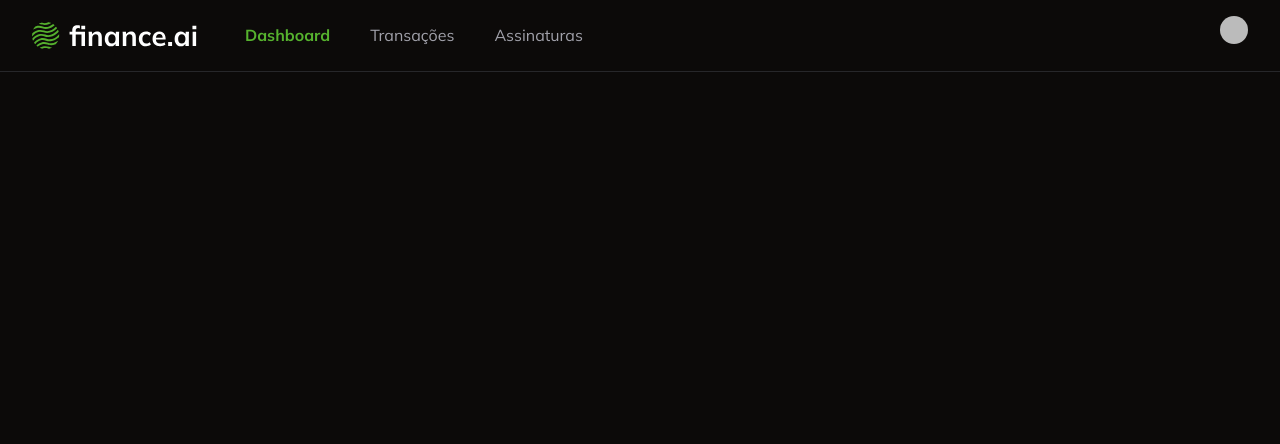
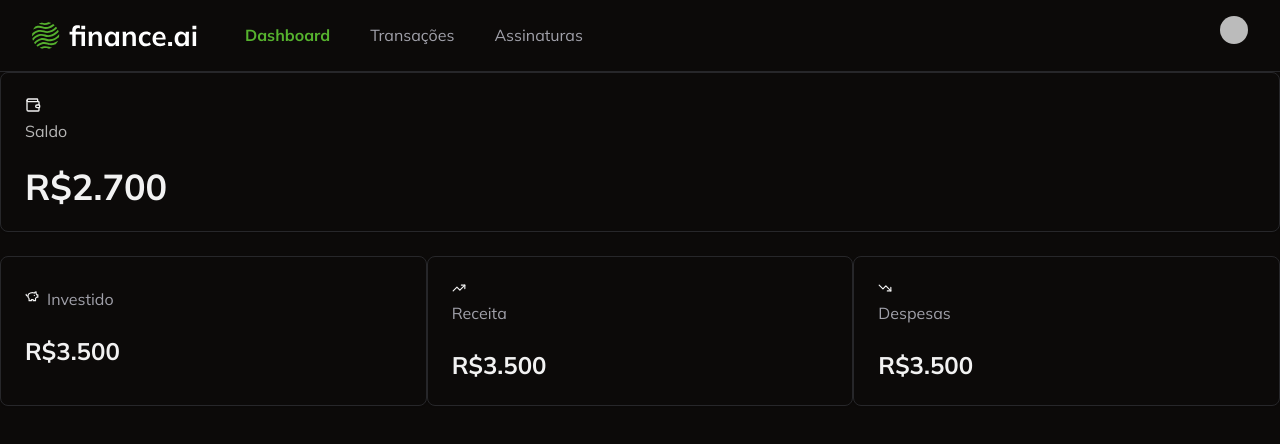
Before and after one commit to RNoleto/finance-ai, a Next.js app: page / in a window 1280 px wide. Shown: the top 444 px of the page. Built offline with nearby package versions, Linux system fonts and the light colour scheme; no server answers; sample sign-in values are in the browser's storage; some icons are missing.

Commit message:
:wrench: BKP: Pausa na aula 5 00:26:00

```diff
--- /dev/null
+++ b/app/(home)/_components/summary-card.tsx
@@ -0,0 +1,18 @@
+import { Card, CardContent, CardHeader } from "@/app/_components/ui/card";
+import { PiggyBankIcon } from "lucide-react";
+
+const SummaryCard = () => {
+    return (
+        <Card>
+                <CardHeader className="flex-row items-center gap-2">
+                    <PiggyBankIcon size={14} />
+                    <p className="text-muted-foreground">Investido</p>
+                </CardHeader>
+                <CardContent>
+                    <p className="text-2xl font-bold">R$3.500</p>
+                </CardContent>
+            </Card>
+     );
+}
+
+export default SummaryCard;
--- /dev/null
+++ b/app/(home)/_components/summary-cards.tsx
@@ -0,0 +1,54 @@
+import { Card, CardContent, CardHeader } from "@/app/_components/ui/card";
+import { PiggyBankIcon, TrendingDownIcon, TrendingUpIcon, WalletIcon } from "lucide-react";
+
+const SummaryCards = () => {
+    return (
+        <div className="space-y-6">
+            {/* PRIMEIRO CARD */}
+            <Card>
+                <CardHeader>
+                    <WalletIcon size={16} />
+                    <p className="text-white opacity-70">Saldo</p>
+                </CardHeader>
+                <CardContent>
+                    <p className="text-4xl font-bold">R$2.700</p>
+                </CardContent>
+            </Card>
+
+            {/* OUTROS CARDS */}
+            <div className="grid grid-cols-3">
+            <Card>
+                <CardHeader className="flex-row items-center gap-2">
+                    <PiggyBankIcon size={14} />
+                    <p className="text-muted-foreground">Investido</p>
+                </CardHeader>
+                <CardContent>
+                    <p className="text-2xl font-bold">R$3.500</p>
+                </CardContent>
+            </Card>
+
+            <Card>
+                <CardHeader>
+                    <TrendingUpIcon size={14} />
+                    <p className="text-muted-foreground">Receita</p>
+                </CardHeader>
+                <CardContent>
+                    <p className="text-2xl font-bold">R$3.500</p>
+                </CardContent>
+            </Card>
+
+            <Card>
+                <CardHeader>
+                    <TrendingDownIcon size={14} />
+                    <p className="text-muted-foreground">Despesas</p>
+                </CardHeader>
+                <CardContent>
+                    <p className="text-2xl font-bold">R$3.500</p>
+                </CardContent>
+            </Card>
+            </div>
+        </div>
+     );
+}
+
+export default SummaryCards;
--- a/app/page.tsx
+++ b/app/(home)/page.tsx
@@ -2,7 +2,8 @@
 import { auth } from "@clerk/nextjs/server";
 import { dark } from "@clerk/themes";
 import { redirect } from "next/navigation";
-import Navbar from "./_components/navbar";
+import Navbar from "../_components/navbar";
+import SummaryCards from "./_components/summary-cards";
 
 const Home =  async () => {
   const {userId} = await auth()
@@ -10,7 +11,10 @@
     redirect("/login");
   }
   return(
+    <>
     <Navbar />
+    <SummaryCards />
+    </>
   )
 }
 
--- /dev/null
+++ b/app/_components/ui/card.tsx
@@ -0,0 +1,79 @@
+import * as React from "react"
+
+import { cn } from "@/app/_lib/utils"
+
+const Card = React.forwardRef<
+  HTMLDivElement,
+  React.HTMLAttributes<HTMLDivElement>
+>(({ className, ...props }, ref) => (
+  <div
+    ref={ref}
+    className={cn(
+      "rounded-lg border bg-card text-card-foreground shadow-sm",
+      className
+    )}
+    {...props}
+  />
+))
+Card.displayName = "Card"
+
+const CardHeader = React.forwardRef<
+  HTMLDivElement,
+  React.HTMLAttributes<HTMLDivElement>
+>(({ className, ...props }, ref) => (
+  <div
+    ref={ref}
+    className={cn("flex flex-col space-y-1.5 p-6", className)}
+    {...props}
+  />
+))
+CardHeader.displayName = "CardHeader"
+
+const CardTitle = React.forwardRef<
+  HTMLDivElement,
+  React.HTMLAttributes<HTMLDivElement>
+>(({ className, ...props }, ref) => (
+  <div
+    ref={ref}
+    className={cn(
+      "text-2xl font-semibold leading-none tracking-tight",
+      className
+    )}
+    {...props}
+  />
+))
+CardTitle.displayName = "CardTitle"
+
+const CardDescription = React.forwardRef<
+  HTMLDivElement,
+  React.HTMLAttributes<HTMLDivElement>
+>(({ className, ...props }, ref) => (
+  <div
+    ref={ref}
+    className={cn("text-sm text-muted-foreground", className)}
+    {...props}
+  />
+))
+CardDescription.displayName = "CardDescription"
+
+const CardContent = React.forwardRef<
+  HTMLDivElement,
+  React.HTMLAttributes<HTMLDivElement>
+>(({ className, ...props }, ref) => (
+  <div ref={ref} className={cn("p-6 pt-0", className)} {...props} />
+))
+CardContent.displayName = "CardContent"
+
+const CardFooter = React.forwardRef<
+  HTMLDivElement,
+  React.HTMLAttributes<HTMLDivElement>
+>(({ className, ...props }, ref) => (
+  <div
+    ref={ref}
+    className={cn("flex items-center p-6 pt-0", className)}
+    {...props}
+  />
+))
+CardFooter.displayName = "CardFooter"
+
+export { Card, CardHeader, CardFooter, CardTitle, CardDescription, CardContent }
```
